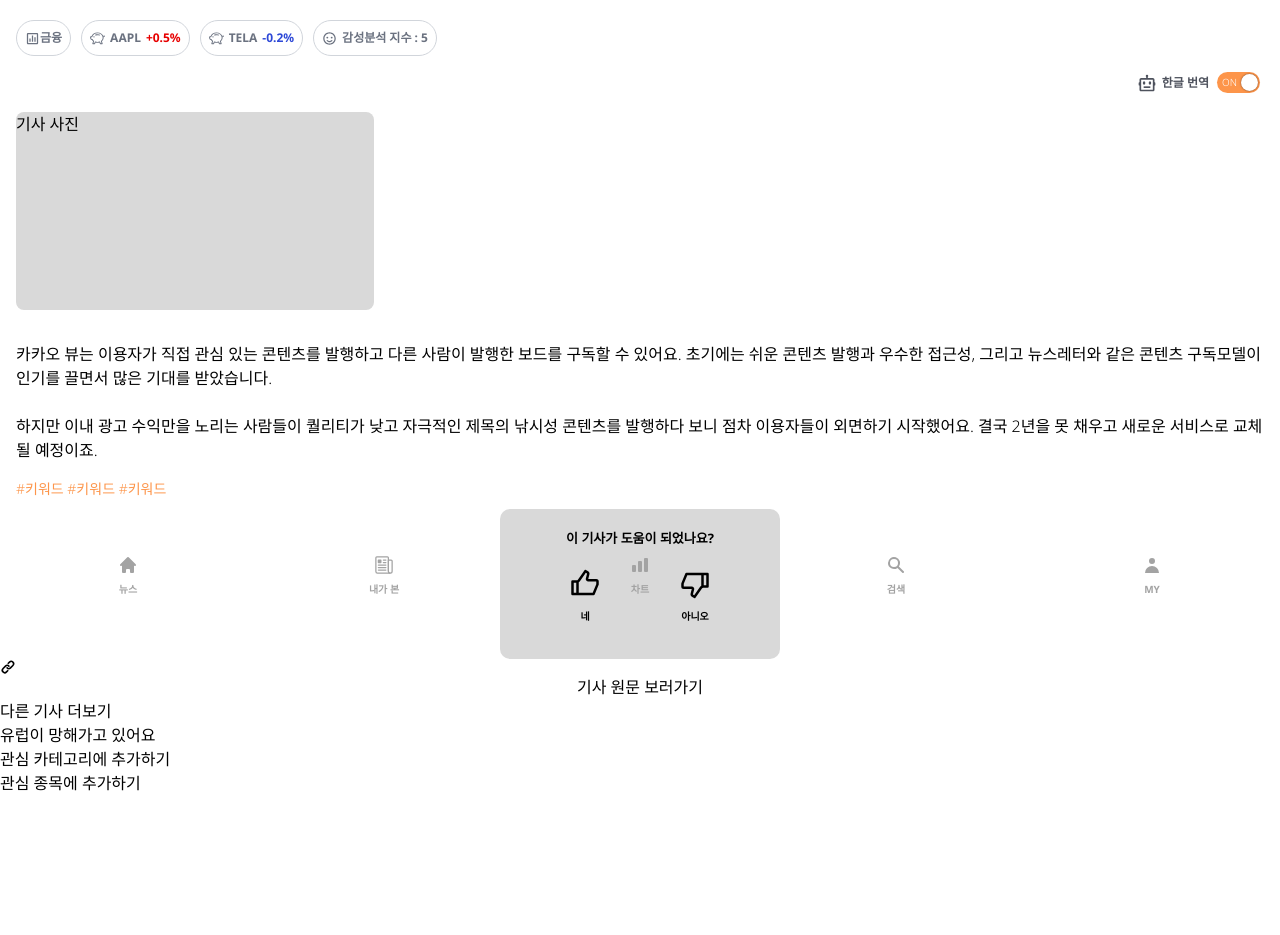
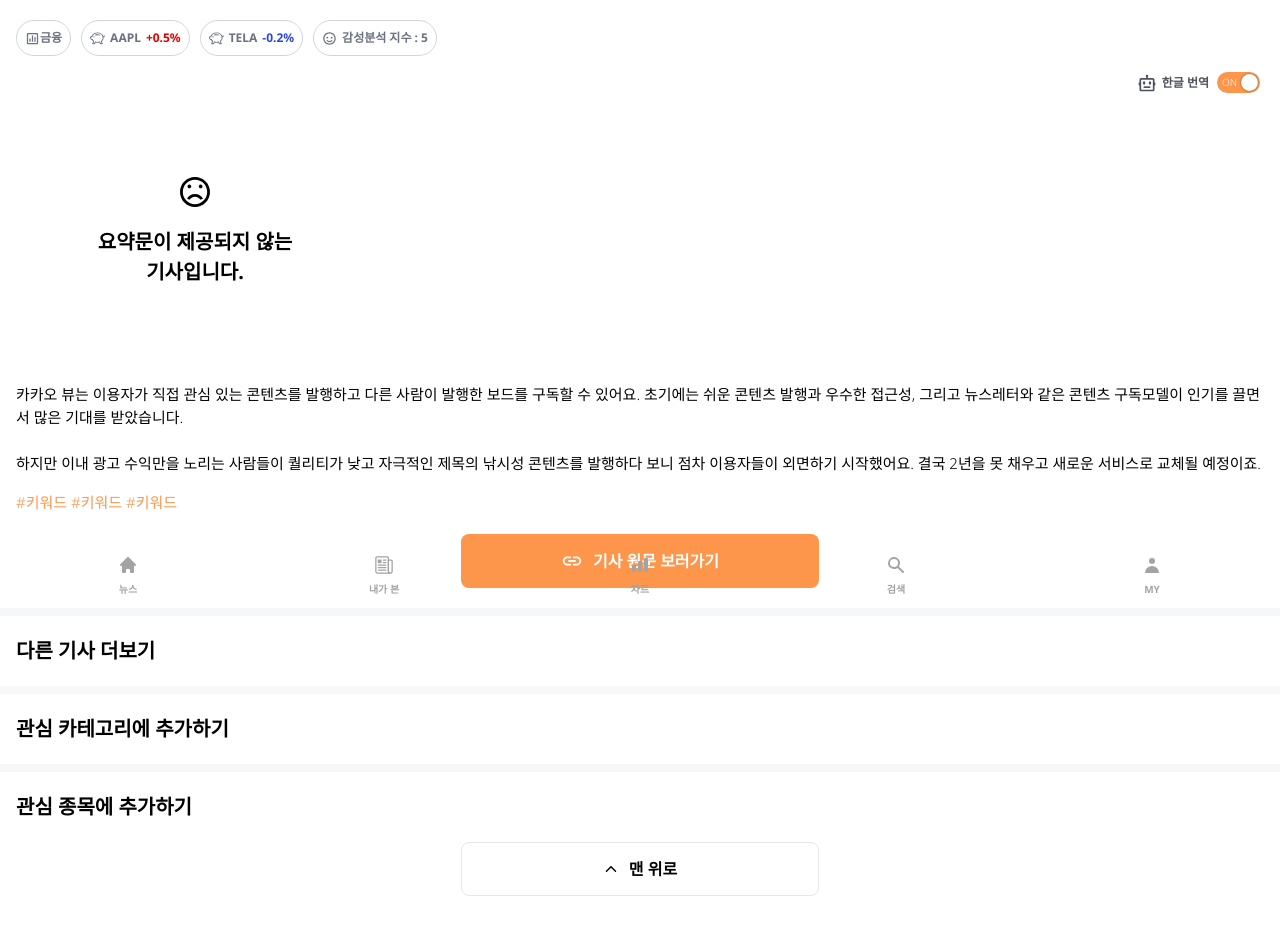
Before and after one commit to TripleA-Project/TripleA-FrontEnd, a Next.js app: page /detail in a window 1280 px wide. Shown: the part 189-1124 px from the top of the page. Before the commit the page ends 984 px from the top, so only its background shows below. Built offline with nearby package versions, Linux system fonts and the light colour scheme.

Commit message:
feat: 뉴스 상세 페이지 레이아웃 구현

```diff
--- a/src/components/Categories/index.tsx
+++ b/src/components/Categories/index.tsx
@@ -1,5 +1,4 @@
 import React from 'react';
-import { VisibilityContext } from 'react-horizontal-scrolling-menu';
 
 export function Categories({
   icon,
@@ -12,14 +11,8 @@
   percentage: string | null;
   color: string | null;
 }) {
-  const visibility = React.useContext(VisibilityContext);
-  const visible = visibility.isItemVisible(label);
-
   return (
-    <div
-      className="flex h-[36px] items-center justify-center whitespace-nowrap rounded-full border border-gray-300 px-2 py-1 text-xs font-semibold text-gray-500"
-      style={{ backgroundColor: visible ? 'white' : 'gray' }}
-    >
+    <div className="mr-[10px] flex h-[36px] items-center justify-center whitespace-nowrap rounded-full border border-gray-300 px-2 py-1 text-xs font-semibold text-gray-500">
       {icon}
       {label}
       {percentage && color
--- a/src/components/NewsDetail/index.tsx
+++ b/src/components/NewsDetail/index.tsx
@@ -2,41 +2,19 @@
 
 import React, { useState, useRef, useEffect } from 'react';
 import { BiBookmark, BiUpload, BiBot, BiSmile } from 'react-icons/bi';
-import { IoMdShare } from 'react-icons/io';
 import { HiLink } from 'react-icons/hi';
 import { RiThumbDownLine, RiThumbUpLine } from 'react-icons/ri';
 import { BiBarChartSquare } from 'react-icons/bi';
 import { BsPiggyBank } from 'react-icons/bs';
-import styles from './index.module.css';
+import { MdLink } from 'react-icons/md';
 import Switch from 'react-switch';
 import { Categories } from '../Categories';
-import Marquee from 'react-fast-marquee';
+import { IoIosArrowUp } from 'react-icons/io';
+import { ImSad } from 'react-icons/im';
 
 export function NewsDetail() {
   const containerRef = useRef<HTMLDivElement>(null);
   const [checked, setChecked] = useState(true);
-  const [scrollState, setScrollState] = useState('right');
-
-  useEffect(() => {
-    const containerElement = containerRef.current;
-
-    function handleScroll() {
-      if (!containerElement) return;
-
-      const scrollPercentage =
-        containerElement.scrollLeft / (containerElement.scrollWidth - containerElement.clientWidth);
-      const gradientStartOpacity = 1 - scrollPercentage;
-      const gradientEndOpacity = scrollPercentage;
-
-      containerElement.style.backgroundImage = `linear-gradient(to left, rgba(255, 255, 255, ${gradientStartOpacity}), rgba(255, 255, 255, ${gradientEndOpacity}))`;
-    }
-
-    containerElement?.addEventListener('scroll', handleScroll);
-
-    return () => {
-      containerElement?.removeEventListener('scroll', handleScroll);
-    };
-  }, []);
 
   const handleChange = (checked: boolean) => {
     setChecked(checked);
@@ -82,7 +60,10 @@
         Bank of America Securities는 Coupan에 대해 중립을 유지하고 목표가를 $19로 높입니다.{' '}
       </div>
       <div className="h-[40px]">
-        <div className="absolute left-5 text-[12px] font-semibold text-[#777777]">2023.11.11 11:33</div>
+        <div className="absolute left-5 text-[13px] font-bold text-[#777777]">
+          Tech Spark
+          <span className="ml-[8px] font-semibold">2023.11.11 11:33</span>
+        </div>
         <button className="absolute right-12 text-[20px] font-semibold text-[#4e525d]">
           <BiUpload />
         </button>
@@ -119,17 +100,13 @@
         `}</style>
         <div className={`container flex overflow-x-auto pl-[16px]`} ref={containerRef}>
           {categories.map((category, index) => (
-            <div key={index} className="category-slide mr-[10px]">
-              <div className="flex h-[36px] items-center justify-center whitespace-nowrap rounded-full border border-gray-300 px-2 py-1 text-xs font-semibold text-gray-500">
-                {category.icon}
-                {category.label}
-                {category.percentage && (
-                  <span className="ml-[5px]" style={{ color: category.color }}>
-                    {category.percentage}
-                  </span>
-                )}
-              </div>
-            </div>
+            <Categories
+              icon={category.icon}
+              label={category.label}
+              percentage={category.percentage}
+              color={category.color}
+              key={index}
+            />
           ))}
         </div>
       </div>
@@ -161,9 +138,13 @@
         </div>
       </div>
       <div className="p-[16px]">
-        <div className="h-[198px] w-[358px] rounded-[8px] bg-[#D9D9D9]">기사 사진</div>
+        <div className="flex h-[239px] w-[358px] flex-col items-center justify-center rounded-[8px]">
+          <ImSad className="mb-[20px] text-[30px]" />
+          <span className="text-[20px] font-semibold">요약문이 제공되지 않는</span>
+          <span className="text-[20px] font-semibold">기사입니다.</span>
+        </div>
       </div>
-      <div className="p-[16px]">
+      <div className="p-[16px] text-[15px] font-medium leading-[23px]">
         카카오 뷰는 이용자가 직접 관심 있는 콘텐츠를 발행하고 다른 사람이 발행한 보드를 구독할 수 있어요. 초기에는 쉬운
         콘텐츠 발행과 우수한 접근성, 그리고 뉴스레터와 같은 콘텐츠 구독모델이 인기를 끌면서 많은 기대를 받았습니다.
         <br />
@@ -171,8 +152,15 @@
         하지만 이내 광고 수익만을 노리는 사람들이 퀄리티가 낮고 자극적인 제목의 낚시성 콘텐츠를 발행하다 보니 점차
         이용자들이 외면하기 시작했어요. 결국 2년을 못 채우고 새로운 서비스로 교체될 예정이죠.
       </div>
-      <div className="ml-[16px] text-[14px] font-medium text-[#fd954a]">#키워드 #키워드 #키워드</div>
-      <div className="mt-[10px] flex h-[150px] w-[280px] flex-col self-center rounded-[10px] bg-[#d9d9d9]">
+      <div className="ml-[16px] text-[15px] font-medium text-[#fd954a]">#키워드 #키워드 #키워드</div>
+      <div className="align-center mt-[20px] flex justify-center border-b-8 border-solid border-b-[#F5F7F9]">
+        <button className="align-center mb-[20px] flex h-[54px] w-[358px] items-center justify-center rounded-lg bg-[#FD954A] text-[16px] font-bold text-[#ffffff]">
+          <MdLink className="mr-[10px] text-[22px]" />
+          <span>기사 원문 보러가기</span>
+        </button>
+      </div>
+
+      {/* <div className="mt-[10px] flex h-[150px] w-[280px] flex-col self-center rounded-[10px] bg-[#d9d9d9]">
         <div className="mt-5 self-center text-[13px] font-semibold">이 기사가 도움이 되었나요?</div>
         <div className="relative flex w-[280px] px-[60px]">
           <div className="absolute left-[70px] top-5 flex flex-col items-center justify-center">
@@ -188,26 +176,25 @@
             <div className="mt-[10px] text-[10px] font-semibold">아니오</div>
           </div>
         </div>
+      </div> */}
+
+      <div className="border-b-8 border-solid border-b-[#F5F7F9] py-[20px] pl-[16px] text-[20px] font-semibold">
+        <span>다른 기사 더보기</span>
       </div>
-      <button>
-        <div>
-          <HiLink />
-        </div>
-        <div>기사 원문 보러가기</div>
-      </button>
-      <div>다른 기사 더보기</div>
-      <div>
-        <div></div>
-        <div>유럽이 망해가고 있어요</div>
+
+      <div className="border-b-8 border-solid border-b-[#F5F7F9] py-[20px] pl-[16px] text-[20px] font-semibold">
+        관심 카테고리에 추가하기
       </div>
-      <div>
-        <div>관심 카테고리에 추가하기</div>
-        <div></div>
+
+      <div className="py-[20px] pl-[16px] text-[20px] font-semibold">관심 종목에 추가하기</div>
+      <div className="align-center flex items-center justify-center">
+        <button className="border-solidborder-[#d9d9d9] mb-[20px] flex h-[54px] w-[358px] items-center justify-center rounded-lg border text-[16px] font-bold">
+          <IoIosArrowUp />
+          <span className="ml-[10px] text-[16px] font-bold">맨 위로</span>
+        </button>
       </div>
-      <div>
-        <div>관심 종목에 추가하기</div>
-        <div></div>
-      </div>
+
+      <div className="h-[50px]"></div>
     </div>
   );
 }
```
